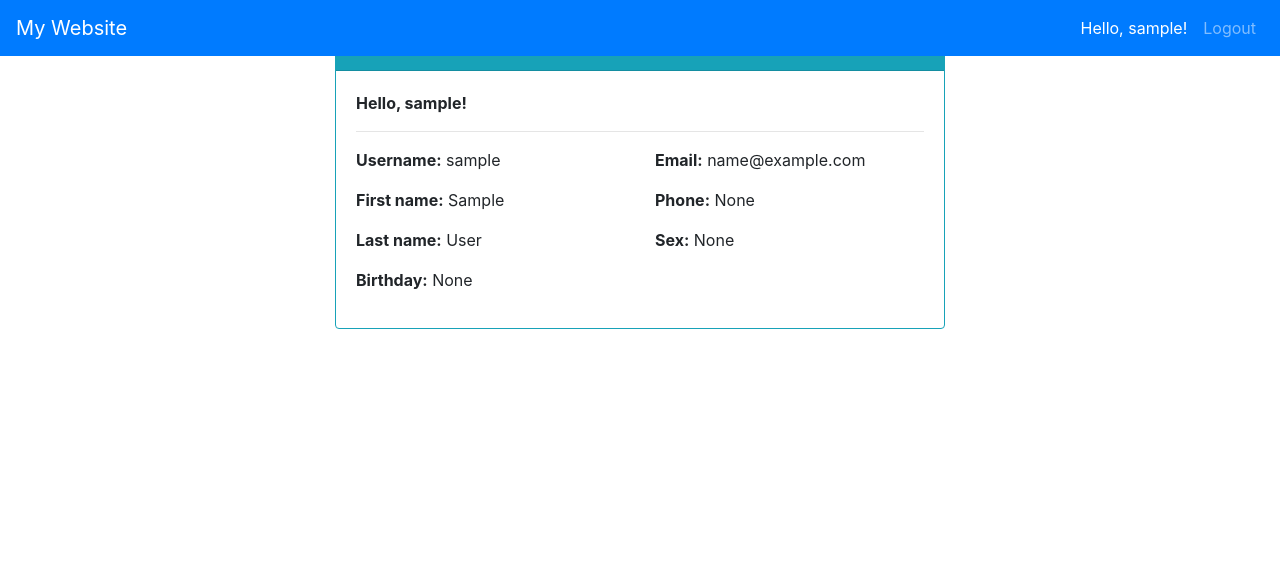
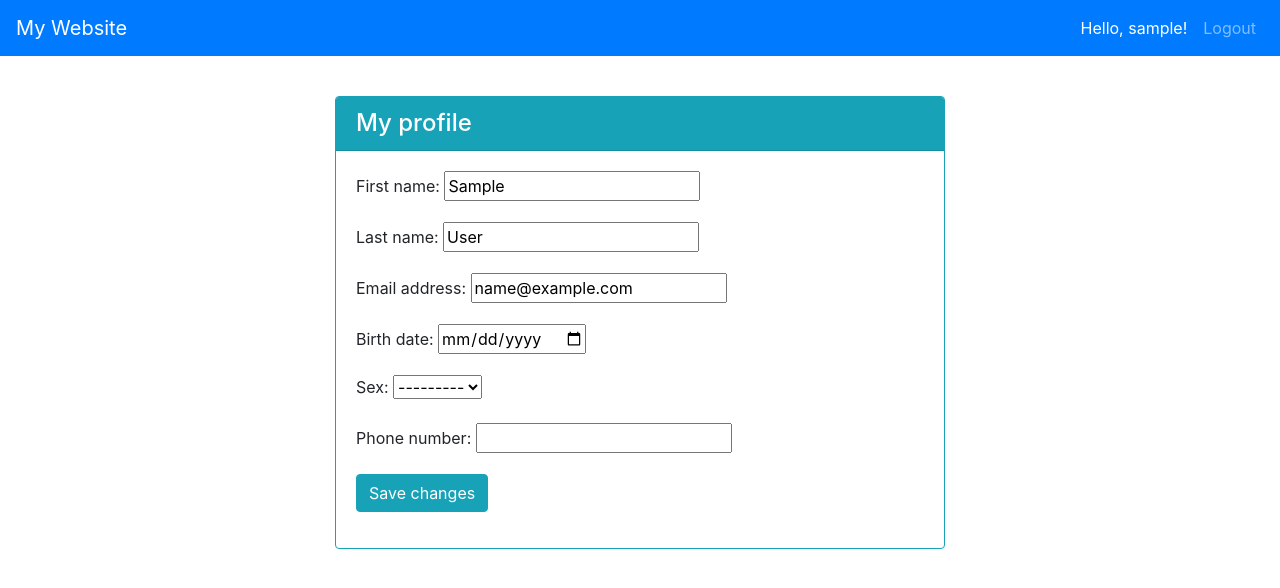
Before and after one commit to PisarskyiDev/web_django, a Django app: page /profile/1/ in a window 1280 px wide. Shown: the top 588 px of the page. Run offline with Django 4.2, Linux system fonts and the light colour scheme; the visitor is signed in with stand-in values (Sample User, id 1); data comes from the database, SQL or seed files in the repository.

Commit message:
create ProfileForm, and ProfileUpdateView

```diff
--- a/app_main/forms.py
+++ b/app_main/forms.py
@@ -23,3 +23,11 @@ class CustomUserCreationForm(UserCreationForm):
 class CustomAuthenticationForm(AuthenticationForm):
     class Meta:
         model = CustomUser
+
+
+class ProfileForm(forms.ModelForm):
+    birth_date = forms.DateField(widget=forms.DateInput(attrs={'type': 'date', 'placeholder': 'MM-DD-YYYY'}))
+
+    class Meta:
+        model = CustomUser
+        fields = ['first_name', 'last_name', 'email', 'birth_date', 'sex', 'phone_number']
--- a/app_main/models.py
+++ b/app_main/models.py
@@ -14,6 +14,5 @@ class CustomUser(AbstractUser):
     sex = models.CharField(max_length=6, choices=SEX_CHOICES, null=True, blank=True)
     phone_number = models.CharField(max_length=20, null=True, blank=True)
 
-
     def get_absolute_url(self):
         return reverse('app_main:profile', args=[str(self.id)])
--- a/app_main/urls.py
+++ b/app_main/urls.py
@@ -21,7 +21,9 @@ from app_main.views import (
     index,
     SignUpView,
     LoginView,
-    ProfileView,
+    # ProfileView
+    # profile_view,
+    ProfileUpdateView,
 )
 
 urlpatterns = [
@@ -29,7 +31,9 @@ urlpatterns = [
     path("signup/", SignUpView.as_view(), name="signup"),
     path("login/", LoginView.as_view(), name="login"),
     path("logout/", LogoutView.as_view(), name="logout"),
-    path("profile/<int:pk>/", ProfileView.as_view(), name="profile")
+    # path("profile/<int:pk>/", ProfileView.as_view(),  name="profile")
+    # path("profile/<int:pk>/", profile_view,  name="profile")
+    path("profile/<int:pk>/", ProfileUpdateView.as_view(),  name="profile")
 ]
 
 app_name = "app_main"
--- a/app_main/views.py
+++ b/app_main/views.py
@@ -1,10 +1,13 @@
+from django.contrib import messages
 from django.contrib.auth import authenticate, login
+from django.contrib.auth.decorators import login_required
 from django.contrib.auth.mixins import LoginRequiredMixin
-from django.shortcuts import render, redirect
-from django.urls import reverse_lazy
+from django.shortcuts import render, redirect, get_object_or_404
+from django.urls import reverse_lazy, reverse
+from django.utils.decorators import method_decorator
 from django.views import generic
 
-from .forms import CustomUserCreationForm, CustomAuthenticationForm
+from .forms import CustomUserCreationForm, CustomAuthenticationForm, ProfileForm
 from .models import CustomUser
 
 
@@ -38,13 +41,41 @@ class LoginView(generic.FormView):
             return self.form_invalid(form)
 
 
-class ProfileView(LoginRequiredMixin, generic.DetailView):
+# class ProfileView(LoginRequiredMixin, generic.DetailView):
+#     model = CustomUser
+#     template_name = 'profile.html'
+#     context_object_name = 'user'
+#
+#     def test_func(self):
+#         return self.request.user.is_authenticated and self.get_object() == self.request.user
+#
+#     def handle_no_permission(self):
+#         return redirect('app_main:home')
+
+# @method_decorator(login_required, name='dispatch')
+class ProfileUpdateView(LoginRequiredMixin, generic.UpdateView):
     model = CustomUser
+    form_class = ProfileForm
     template_name = 'profile.html'
-    context_object_name = 'user'
 
-    def test_func(self):
-        return self.request.user.is_authenticated and self.get_object() == self.request.user
+    def get_object(self, queryset=None):
+        return self.request.user
 
-    def handle_no_permission(self):
-        return redirect('app_main:home')
+    def get_success_url(self):
+        return reverse('app_main:profile', kwargs={'pk': self.request.user.pk})
+
+# @login_required
+# def profile_view(request, pk):
+#     user = get_object_or_404(CustomUser, pk=pk)
+#     if request.method == 'POST':
+#         form = ProfileForm(request.POST, instance=request.user)
+#         if form.is_valid():
+#             form.save()
+#             return redirect('app_main:profile', pk=pk)
+#     else:
+#         form = ProfileForm(instance=request.user)
+#     context = {
+#         'obj': user,
+#         'form': form,
+#     }
+#     return render(request, 'profile.html', context)
--- a/templates/profile.html
+++ b/templates/profile.html
@@ -1,32 +1,71 @@
 {% extends 'base.html' %}
 
 {% block content %}
-<div class="container-fluid mt-3">
-    <div class="row justify-content-center">
-        <div class="col-md-6">
+<div class="container-fluid mt-5">
+    <div class="row justify-content-center mt-5">
+        <div class="col-md-6 mt-5">
             <div class="card border-info">
                 <div class="card-header bg-info text-white">
                     <h4 class="mb-0">My profile</h4>
                 </div>
                 <div class="card-body">
-                    <p><strong>Hello, {{ user.username }}!</strong></p>
-                    <hr>
-                    <div class="row">
-                        <div class="col-sm-6">
-                            <p><strong>Username:</strong> {{ user.username }}</p>
-                            <p><strong>First name:</strong> {{ user.first_name }}</p>
-                            <p><strong>Last name:</strong> {{ user.last_name }}</p>
-                            <p><strong>Birthday:</strong> {{ user.birth_date }}</p>
+                    <form method="post" id="profile-form">
+                        {% csrf_token %}
+                        {{ form.as_p }}
+                        <div class="form-group">
+                            <button type="submit" class="btn btn-info">Save changes</button>
                         </div>
-                        <div class="col-sm-6">
-                            <p><strong>Email:</strong> {{ user.email }}</p>
-                            <p><strong>Phone:</strong> {{ user.phone_number }}</p>
-                            <p><strong>Sex:</strong> {{ user.sex }}</p>
-                        </div>
-                    </div>
+                    </form>
                 </div>
             </div>
         </div>
     </div>
 </div>
+
+{% block scripts %}
+    {{ block.super }}
+    <script src="https://cdnjs.cloudflare.com/ajax/libs/jquery-validate/1.19.3/jquery.validate.min.js"></script>
+    <script>
+        $(function() {
+            $('#profile-form').validate({
+                rules: {
+                    first_name: {
+                        required: true,
+                        minlength: 2
+                    },
+                    last_name: {
+                        required: true,
+                        minlength: 2
+                    },
+                    email: {
+                        required: true,
+                        email: true
+                    },
+                    birthdate: {
+                        required: true,
+                        date: true
+                    }
+                },
+                messages: {
+                    first_name: {
+                        required: "Please enter your first name",
+                        minlength: "Your first name must be at least 2 characters long"
+                    },
+                    last_name: {
+                        required: "Please enter your last name",
+                        minlength: "Your last name must be at least 2 characters long"
+                    },
+                    email: {
+                        required: "Please enter your email address",
+                        email: "Please enter a valid email address"
+                    },
+                    birthdate: {
+                        required: "Please enter your birthdate",
+                        date: "Please enter a valid date in the format YYYY-MM-DD"
+                    }
+                }
+            });
+        });
+    </script>
 {% endblock %}
+{% endblock %}
```
